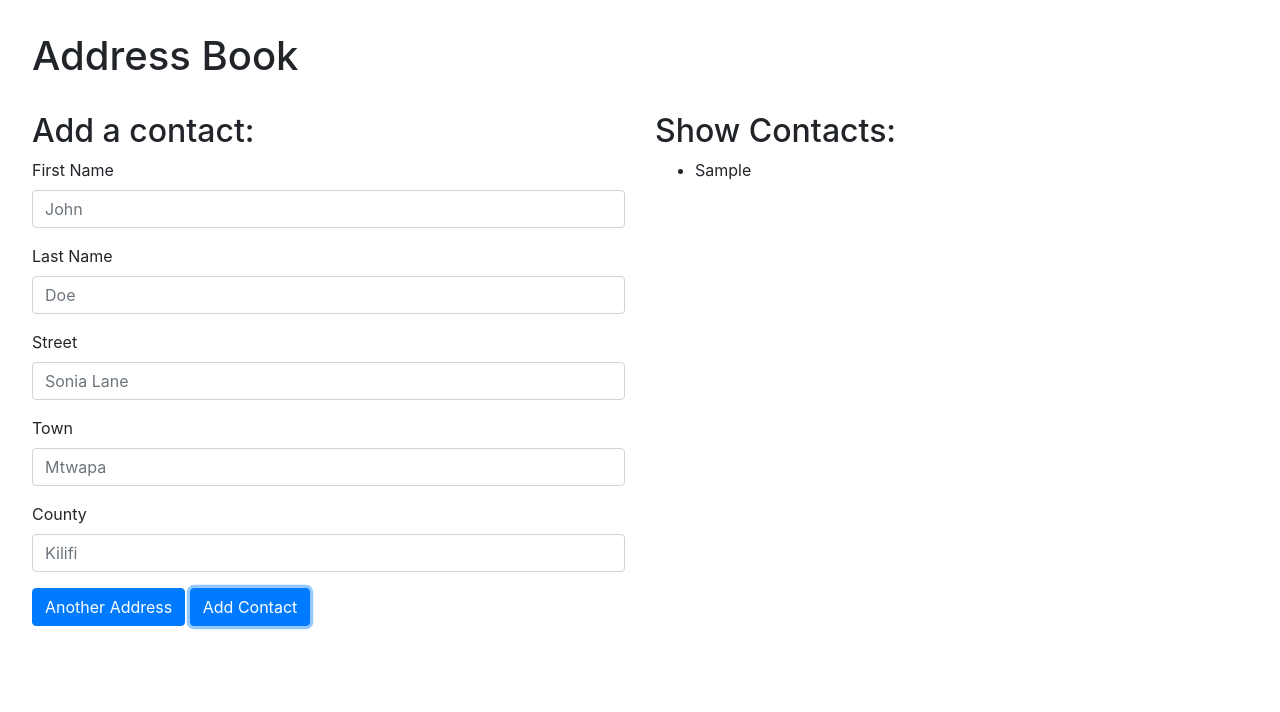
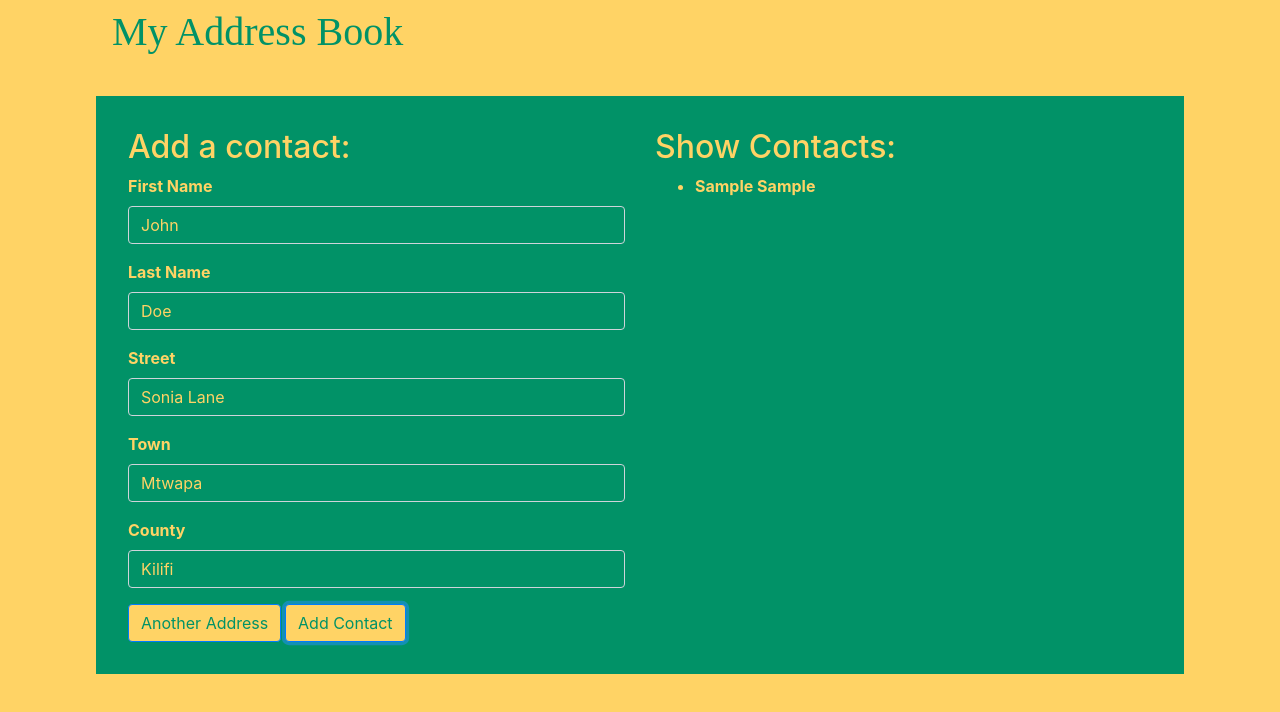
Before and after one commit to emmakamau/AddressBook, a plain HTML site: page index.html in a window 1280 px wide. Both pictures are taken after typing "Sample", "Sample", "Sample", "Sample", "Sample" into the empty fields and a click on the button "Add Contact". Drawn offline with nearby package versions, Linux system fonts and the light colour scheme.

Commit message:
Add styling

```diff
--- a/index.html
+++ b/index.html
@@ -14,7 +14,11 @@
 </head>
 
 <body>
-    <h1>Address Book</h1><br>
+    <nav class="navbar">
+        <h1>My Address Book</h1>
+    </nav>
+    <br>
+    <div class="my-container">
         <div class="row">
             <div class="col-md-6">
                 <form class="address-form" id="address-form">
@@ -49,7 +53,13 @@
             </div>
             <div class="col-md-6">
                 <h2>Show Contacts:</h2>
-            <ul id="contacts"></ul>
+                <ul class="contacts"></ul>
+                <div id="show-contact">
+                    <h2></h2>
+                    <p>Addresses:</p>
+                    <ul id="addresses"></ul>
+                </div>
+            </div>
         </div>
     </div>
     <!-- Optional JavaScript -->
--- a/script.js
+++ b/script.js
@@ -8,10 +8,10 @@ function myContact(fName,lName){
 
 //Adress constructor
 
-function adresses(street,city,state){
+function adresses(street,town,county){
     this.street = street
-    this.city = city
-    this.state = state
+    this.town = town
+    this.county = county
 }
 
 //JQuery
@@ -38,18 +38,32 @@ $(document).ready(function(){
                     alert("Form inputs cannot be empty!")
                 }
             })
-            $("ul#contacts").append("<li><span class='contact'>" + newContact.firstName + "</span></li>");
-
-            $("input#fname").val("")
-            $("input#lname").val("")
-            $("input.street").val("")
-            $("input.town").val("")
-            $("input.county").val("")
         }else{
             alert("Forrm inputs cannot be empty!")
         }
+
+        console.log(newContact)
+        $("ul.contacts").append("<li><span class='contact'>" + newContact.firstName + " " + newContact.lastName + "</span></li>");
+
+        //Click name to display address details
+        $(".contacts").click(function(){
+            $("div#show-contact").show()
+            $("div#show-contact h2").text(newContact.firstName)
+            $("ul#addresses").text("")
+            newContact.addresses.forEach(function(address){
+                $("ul#addresses").append(
+                    "<li>"+address.street+" "+ address.town +" "+ address.county+"</li>"
+                )
+            })
+        })
+        $("input#fname").val("")
+        $("input#lname").val("")
+        $("input.street").val("")
+        $("input.town").val("")
+        $("input.county").val("")
     })
-    //Add new address input form
+
+    //Add new address in input form
     $("span#add-address-input").click(function(){
         $("div#new-addresses").append(
             "<div class='new-address'>"+
@@ -68,4 +82,5 @@ $(document).ready(function(){
             "</div>"
         )
     })
+
 })
--- a/styles.css
+++ b/styles.css
@@ -1,3 +1,42 @@
 body{
+    padding: 0 6em;
+    background-color:#FFD365;
+    color: #FFD365 !important;
+    font-weight: bold;
+}
+
+.my-container{
+    background-color:#019267;
     padding: 2em;
 }
+
+h1{
+    text-align: center !important;
+    font-family: 'Times New Roman', Times, serif;
+}
+
+.btn{
+    background-color: #FFD365 !important;
+    color: #019267 !important;
+}
+
+.form-control{
+    background: transparent !important;
+    color: #FFD365 !important;
+    font-weight: bold;
+}
+
+.navbar{
+    background-color: #FFD365;
+    color: #019267;
+}
+
+#show-contact{
+    padding: 0 4em;
+    display: none;
+}
+
+.form-control::placeholder{
+    color: #FFD365;
+    font-weight: lighter;
+}
```
Lines whose indentation alone changed are shown as unchanged.
